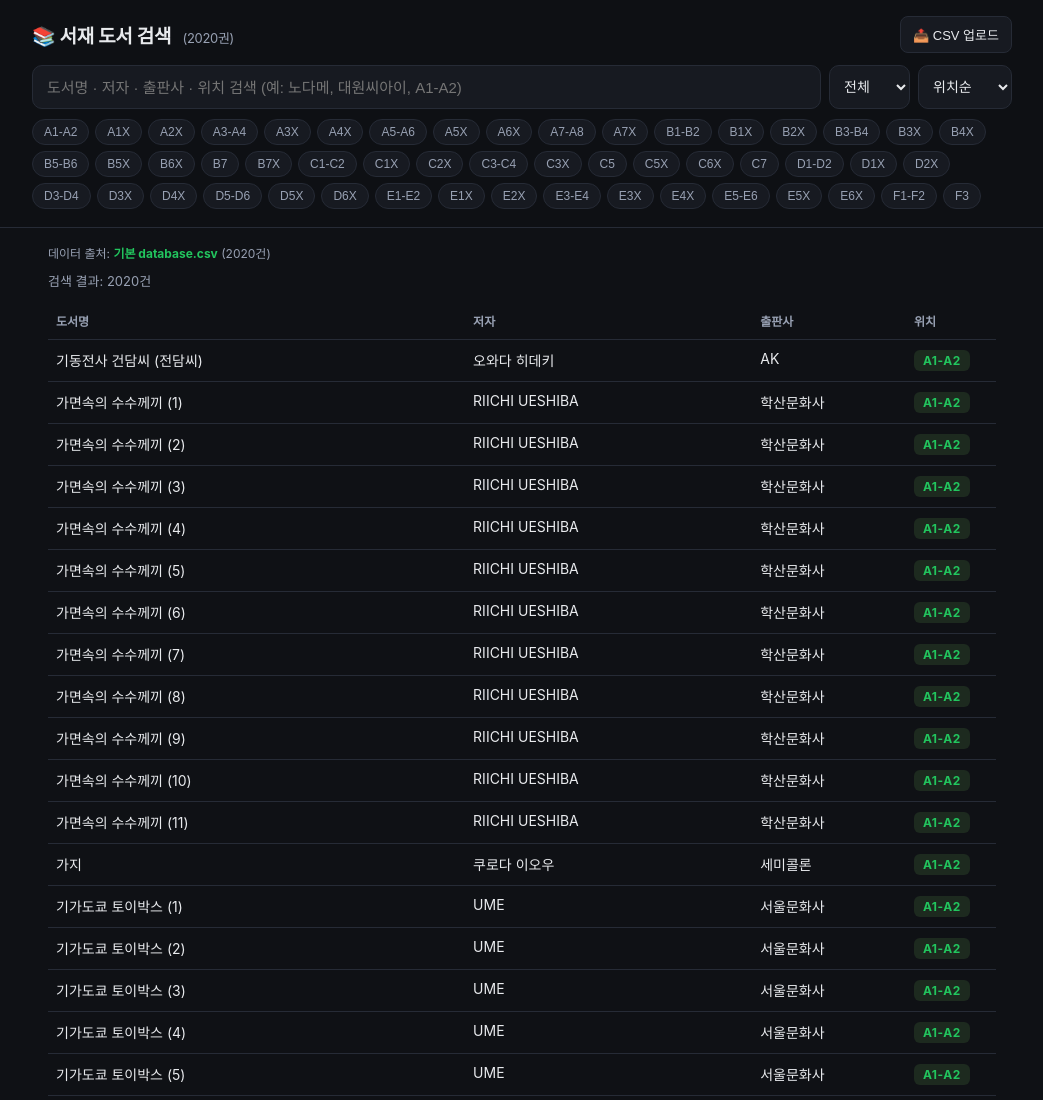
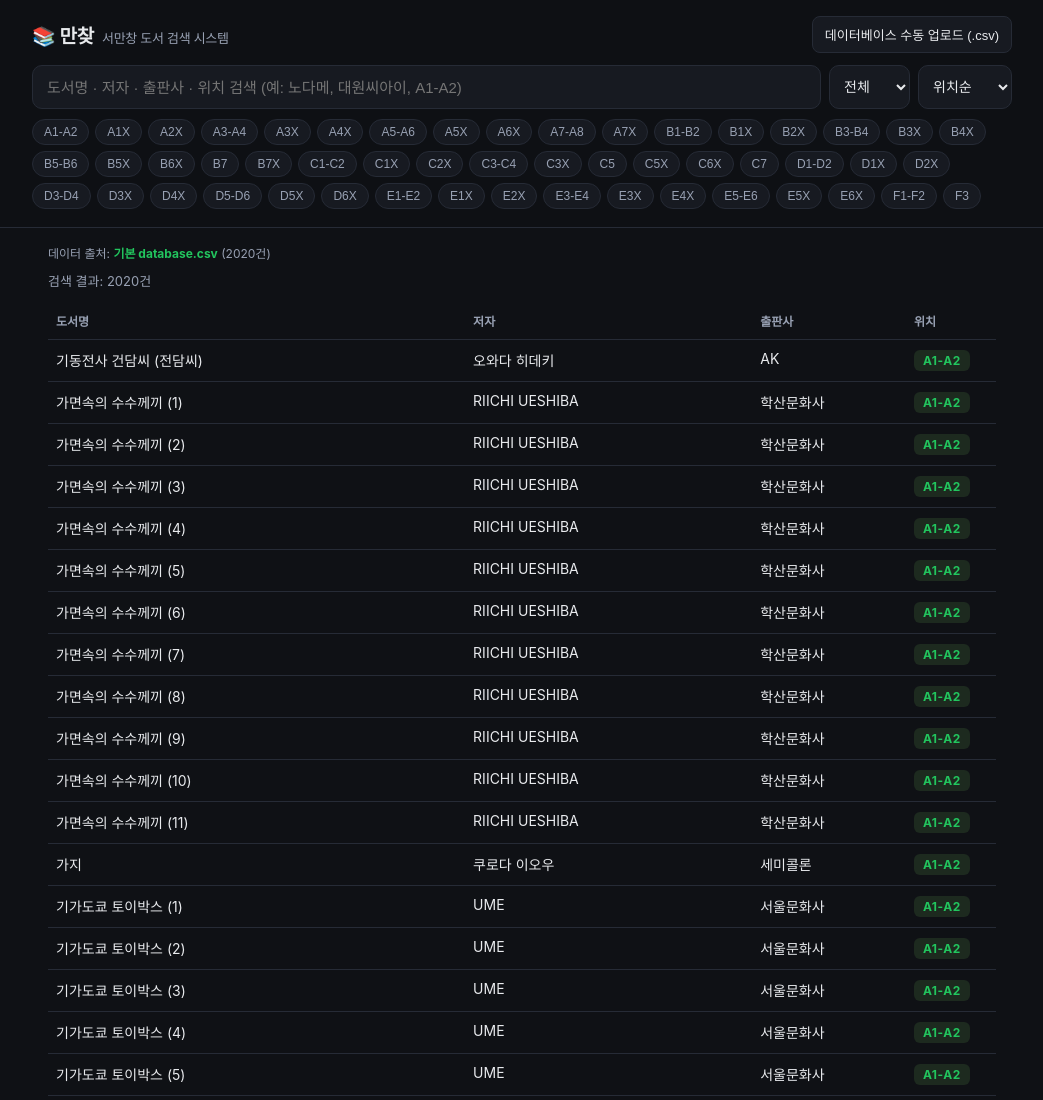
Before and after one commit to OriOcci/Manchat, a plain HTML site: page index.html in a window 1280 px wide. Shown: the top 1100 px of the page, without its empty margins (118-1161 px from the left). Drawn offline with Linux system fonts and the light colour scheme.

Commit message:
Update index.html

```diff
--- a/index.html
+++ b/index.html
@@ -3,7 +3,7 @@
 <head>
 <meta charset="utf-8">
 <meta name="viewport" content="width=device-width,initial-scale=1">
-<title>서재 도서 검색</title>
+<title>만찾, 서만창 도서 검색 시스템</title>
 <style>
 :root{--bg:#0f1115;--card:#171a21;--line:#262b36;--txt:#e8eaed;--sub:#98a1b3;--acc:#5b8cff;--acc2:#22c55e;--warn:#f59e0b}
 *{box-sizing:border-box}
@@ -44,9 +44,9 @@ mark{background:#3b4a7a;color:#fff;border-radius:3px;padding:0 2px}
 <body>
 <header><div class="wrap">
 <div class="titlerow">
-  <h1>📚 서재 도서 검색<span id="total"></span></h1>
+  <h1>📚 만찾<span>서만창 도서 검색 시스템</span></h1>
   <div class="tools">
-    <button class="btn" id="upBtn">📤 CSV 업로드</button>
+    <button class="btn" id="upBtn">데이터베이스 수동 업로드 (.csv)</button>
     <button class="btn ghost" id="resetBtn" hidden>↩ 기본 데이터로</button>
     <input type="file" id="file" accept=".csv,text/csv" hidden>
   </div>
@@ -195,13 +195,11 @@ function filterAndRender() {
 // 테이블 렌더링
 function renderTable() {
   const rowsEl = document.getElementById('rows');
-  const totalEl = document.getElementById('total');
   const statEl = document.getElementById('stat');
   const emptyEl = document.getElementById('empty');
   const moreBtn = document.getElementById('more');
   const q = document.getElementById('q').value.trim();
 
-  totalEl.innerText = ` (${currentData.length}권)`;
   statEl.innerText = `검색 결과: ${filteredData.length}건`;
 
   if (filteredData.length === 0) {
```
